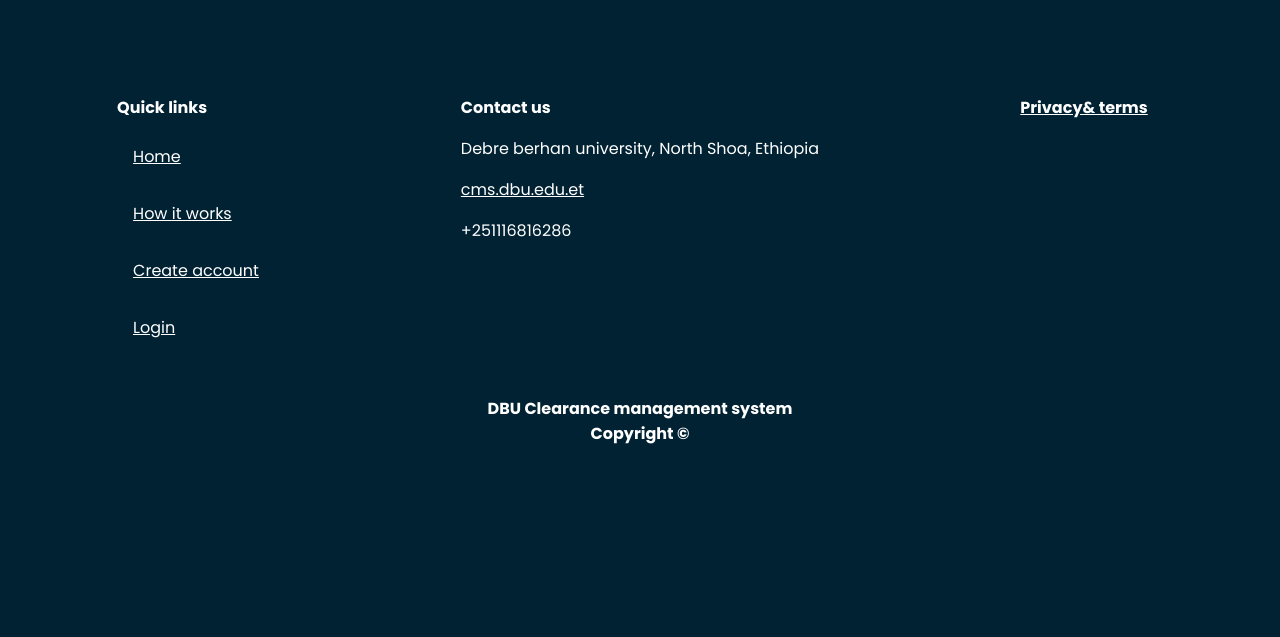
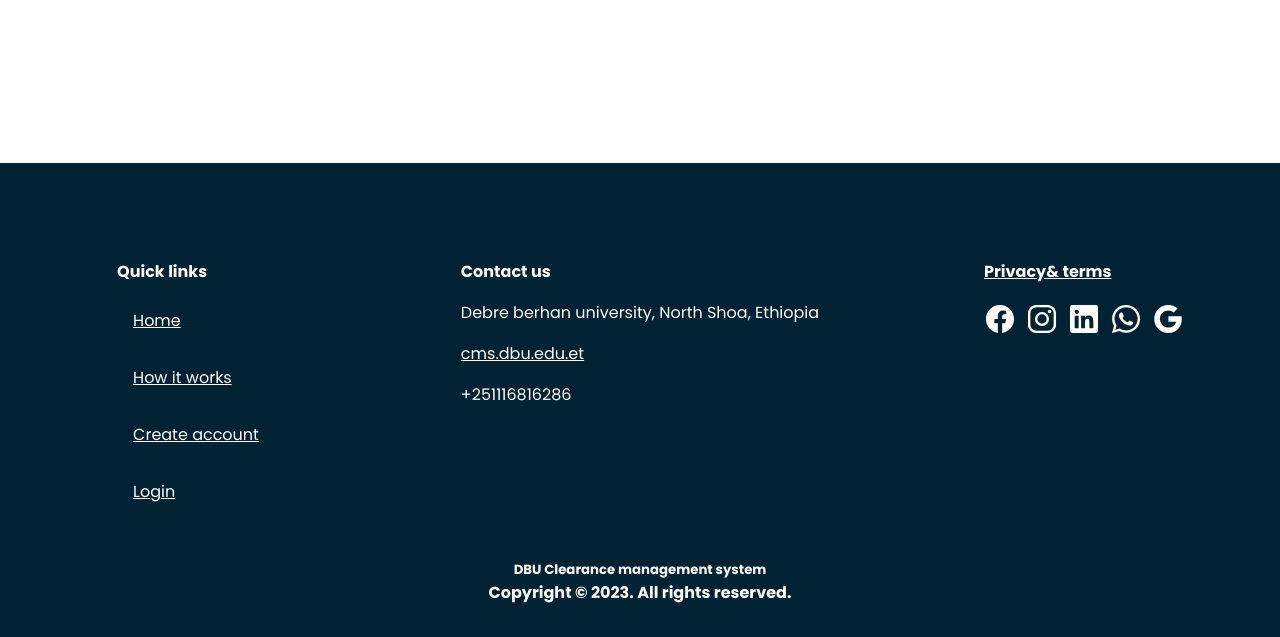
Before and after one commit to abel3ri/CMS, a PHP site: page / in a window 1280 px wide. Shown: the part 2761-3398 px from the top of the page. Before the commit the page ends 3205 px from the top, so only its background shows below. Run offline with PHP 8.4, Linux system fonts and the light colour scheme.

Commit message:
Implement sticky nav and add social links in footer

```diff
--- a/index.html
+++ b/index.html
@@ -8,7 +8,7 @@
     <link rel="stylesheet" href="./style.css" />
   </head>
   <body>
-    <section class="header-section">
+    <section id="header-section" class="header-section">
       <nav class="nav">
         <a href="#" class="logo">CMS</a>
         <div class="nav-links">
@@ -214,13 +214,28 @@
         </div>
         <div class="privacy">
           <h4><a href="#">Privacy& terms</a></h4>
+          <div class="social-icons">
+            <a href="#"><ion-icon name="logo-facebook"></ion-icon></a
+            ><a href="#"><ion-icon name="logo-instagram"></ion-icon></a
+            ><a href="#"><ion-icon name="logo-linkedin"></ion-icon></a
+            ><a href="#"><ion-icon name="logo-whatsapp"></ion-icon></a
+            ><a href="#"><ion-icon name="logo-google"></ion-icon></a>
+          </div>
         </div>
         <div class="dbu-cms">
-          <h4>DBU Clearance management system</h4>
+          <h5>DBU Clearance management system</h5>
           <h4 class="copyright">Copyright &copy;</h4>
         </div>
       </div>
     </footer>
+    <script
+      type="module"
+      src="https://unpkg.com/ionicons@7.1.0/dist/ionicons/ionicons.esm.js"
+    ></script>
+    <script
+      nomodule
+      src="https://unpkg.com/ionicons@7.1.0/dist/ionicons/ionicons.js"
+    ></script>
     <script src="./script.js"></script>
   </body>
 </html>
--- a/script.js
+++ b/script.js
@@ -35,8 +35,6 @@ slider();
 function smoothReveal() {
   // Smooth reveal sections
   const sections = document.querySelectorAll("section");
-  const header = document.querySelector("section-header");
-
   const sectionObserver = new IntersectionObserver(
     (entries) => {
       const [entry] = entries;
@@ -97,3 +95,53 @@ function learnMoreSmooth() {
   });
 }
 learnMoreSmooth();
+
+// Sroll to each section
+
+function scrollToSection() {
+  const navLinks = document.querySelector(".nav-links");
+  navLinks.addEventListener("click", (e) => {
+    e.preventDefault();
+    if (e.target.classList.contains("nav-link")) {
+      const sectionCoords = document
+        .querySelector(`${e.target.getAttribute("href")}`)
+        .getBoundingClientRect();
+
+      window.scrollTo({
+        top: window.scrollY + sectionCoords.top,
+        left: window.scrollX + sectionCoords.left,
+        behavior: "smooth",
+      });
+    }
+  });
+}
+scrollToSection();
+
+// Sticky nav implementation
+function stickyNav() {
+  const headerSection = document.querySelector(".header-section");
+  const nav = document.querySelector(".nav");
+  const headerObserver = new IntersectionObserver(
+    (entries) => {
+      const [entry] = entries;
+      if (!entry.isIntersecting) {
+        nav.classList.add("sticky");
+      } else {
+        nav.classList.remove("sticky");
+      }
+    },
+    {
+      rootMargin: "-80px",
+    }
+  );
+
+  headerObserver.observe(headerSection);
+}
+stickyNav();
+
+const copyright = document.querySelector(".copyright");
+
+copyright.insertAdjacentText(
+  "beforeend",
+  ` ${new Date().getUTCFullYear()}. All rights reserved.`
+);
--- a/style.css
+++ b/style.css
@@ -20,13 +20,21 @@ html {
   background: center/cover no-repeat url("./Images/background3.svg");
   overflow: hidden;
   padding-bottom: 10rem;
-  /* margin-bottom: 10rem; */
 }
 .nav {
   display: flex;
   justify-content: space-between;
   align-items: center;
   padding: 1rem 2rem;
+  height: 5rem;
+  width: 100%;
+  z-index: 100;
+
+  transition: all 1s;
+}
+.sticky {
+  position: fixed;
+  background-color: #002233;
 }
 .nav-links {
   display: flex;
@@ -113,8 +121,6 @@ html {
 
 /* How it works section */
 .how-it-works-section {
-  /* max-width: 90rem; */
-  /* height: 100vh; */
   margin: 0 auto;
   display: flex;
   flex-direction: column;
@@ -125,7 +131,7 @@ html {
   background-color: #0066ff;
   align-items: center;
   gap: 5rem;
-  padding: 6rem 2rem;
+  padding: 11rem 2rem;
 }
 .how-heading {
   text-align: center;
@@ -330,12 +336,20 @@ html {
   grid-row: 2;
   text-align: center;
 }
+.social-icons {
+  display: flex;
+  gap: 10px;
+  margin-top: 1rem;
+}
+.social-icons a {
+  font-size: 2rem;
+}
 .section {
   opacity: 1;
   transition: all 1s;
 }
 .section-hidden {
-  opacity: 0.5;
+  opacity: 0;
   pointer-events: none;
   transform: translateY(-10rem);
 }
```
